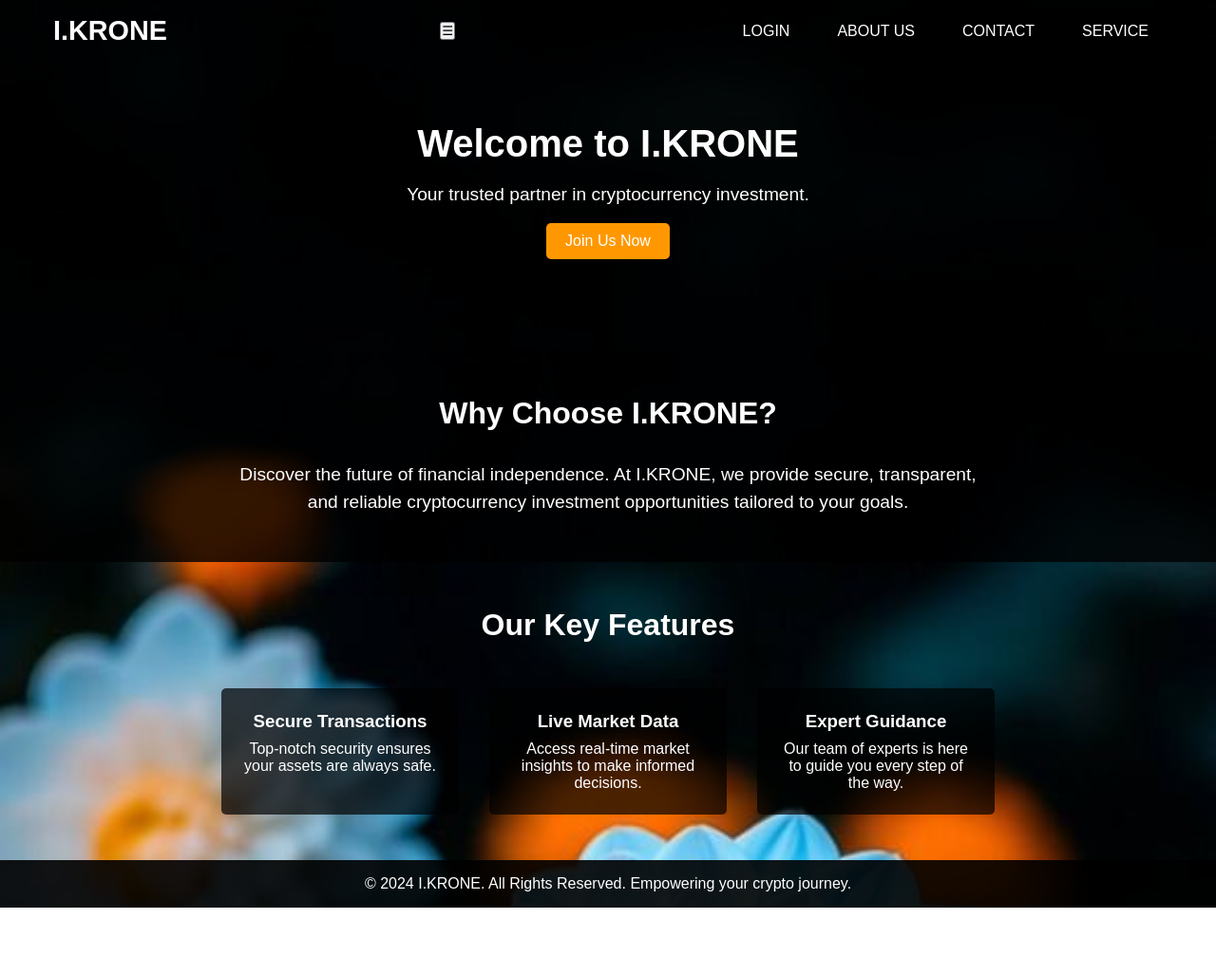
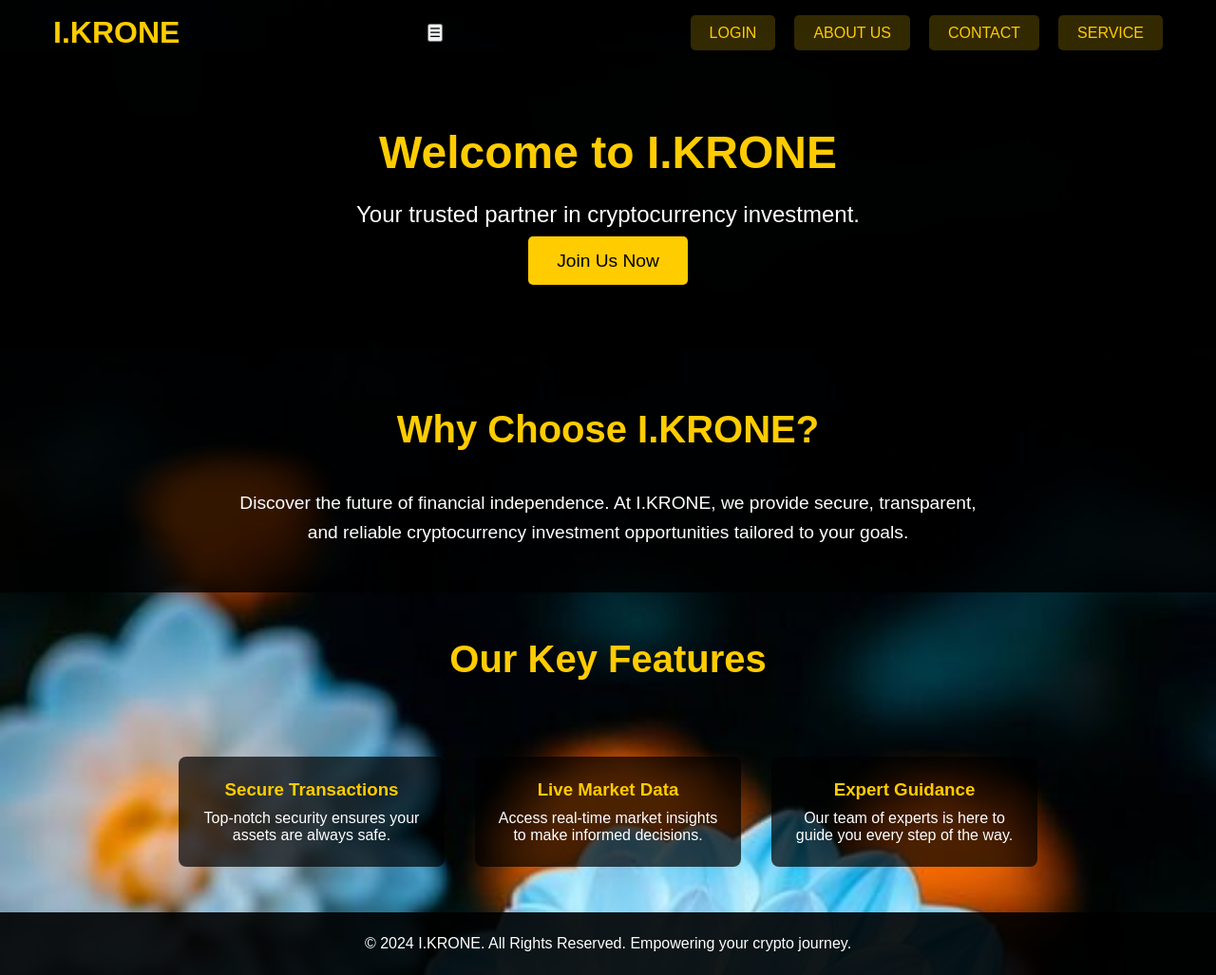
Before and after one commit to Holler3D/Ikrone, a plain HTML site: page HOME.html in a window 1280 px wide. Shown: the whole page at 95% size. Before the commit the page ends 956 px from the top, so only its background shows below. Drawn offline with Linux system fonts and the light colour scheme.

Commit message:
Update style.css

```diff
--- a/style.css
+++ b/style.css
@@ -7,16 +7,15 @@
 
 /* Body and Background */
 body {
-    font-family: Arial, sans-serif;
+    font-family: 'Arial', sans-serif;
     background: url('background.jpg') no-repeat center center fixed;
     background-size: cover;
     color: #fff;
-    margin: 0;
 }
 
 /* Header Section */
 .main {
-    background: rgba(0, 0, 0, 0.7);
+    background: rgba(0, 0, 0, 0.8);
     padding: 1em 0;
 }
 
@@ -30,8 +29,9 @@ body {
 }
 
 .logo {
-    font-size: 1.8em;
+    font-size: 2em;
     font-weight: bold;
+    color: #ffcc00;
 }
 
 .menu {
@@ -42,45 +42,48 @@ body {
 
 .menu li a {
     text-decoration: none;
-    color: white;
-    padding: 10px 15px;
-    transition: background-color 0.3s ease;
+    color: #ffcc00;
+    padding: 10px 20px;
+    background: rgba(255, 204, 0, 0.2);
+    border-radius: 5px;
+    transition: 0.3s;
 }
 
 .menu li a:hover {
-    background-color: #555;
-    border-radius: 5px;
+    background: #ffcc00;
+    color: #000;
 }
 
 /* Hero Section */
 .hero {
     text-align: center;
     padding: 5em 1em;
+    background: rgba(0, 0, 0, 0.7);
 }
 
 .hero h1 {
-    font-size: 2.5em;
-    margin-bottom: 0.5em;
+    font-size: 3em;
+    color: #ffcc00;
 }
 
 .hero p {
-    font-size: 1.2em;
-    margin-bottom: 1em;
+    font-size: 1.5em;
+    margin: 1em 0;
 }
 
 .cta {
-    display: inline-block;
-    background-color: #ff9800;
-    color: #fff;
-    padding: 10px 20px;
+    background: #ffcc00;
+    color: #000;
+    padding: 15px 30px;
     text-decoration: none;
-    font-size: 1em;
+    font-size: 1.2em;
     border-radius: 5px;
-    transition: background-color 0.3s ease;
+    transition: 0.3s;
 }
 
 .cta:hover {
-    background-color: #e68900;
+    background: #fff;
+    color: #000;
 }
 
 /* About Section */
@@ -91,13 +94,14 @@ body {
 }
 
 .about h2 {
-    font-size: 2em;
+    font-size: 2.5em;
+    color: #ffcc00;
     margin-bottom: 1em;
 }
 
 .about p {
     font-size: 1.2em;
-    line-height: 1.5;
+    line-height: 1.6;
     max-width: 800px;
     margin: 0 auto;
 }
@@ -109,8 +113,9 @@ body {
 
 .features h2 {
     text-align: center;
-    font-size: 2em;
-    margin-bottom: 1.5em;
+    font-size: 2.5em;
+    color: #ffcc00;
+    margin-bottom: 2em;
 }
 
 .features-grid {
@@ -123,18 +128,22 @@ body {
 .feature {
     background: rgba(0, 0, 0, 0.7);
     padding: 1.5em;
-    border-radius: 5px;
-    width: 250px;
+    border-radius: 8px;
+    width: 280px;
     text-align: center;
+    color: #fff;
 }
 
 .feature h3 {
+    color: #ffcc00;
     margin-bottom: 0.5em;
 }
 
 /* Footer Section */
 footer {
     text-align: center;
-    padding: 1em;
+    padding: 1.5em;
     background: rgba(0, 0, 0, 0.9);
+    font-size: 1em;
+    color: #fff;
 }
```
